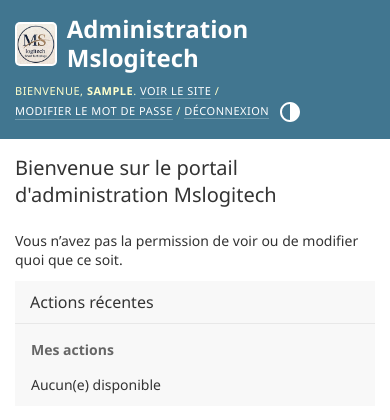
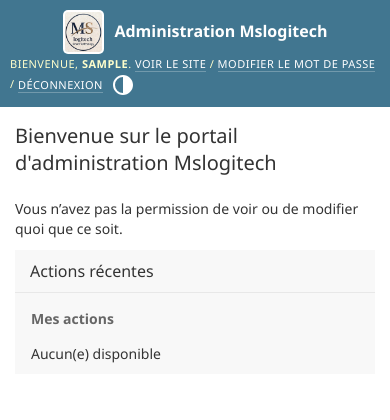
Before and after one commit to Mouahaflorien/easytravel-, a Django app: page /admin/ in a window 390 px wide. Shown: the top 420 px of the page. Run offline with Django 5.2, Linux system fonts and the light colour scheme; the visitor is signed in with stand-in values (Sample User, id 1); data comes from the database, SQL or seed files in the repository; data that the repository does not hold is empty.

Commit message:
Make Django admin login responsive for mobile

```diff
--- a/templates/admin/base_site.html
+++ b/templates/admin/base_site.html
@@ -4,12 +4,52 @@
 {% block title %}{{ title }} | {{ site_title|default:_('EasyTravel Admin') }}{% endblock %}
 
 {% block branding %}
-<h1 id="site-name">
-    <a href="{% url 'admin:index' %}" style="display: flex; align-items: center; gap: 10px;">
-        <img src="{% static 'images/logo_mslogitech.png' %}" alt="Mslogitech Logo" style="height: 40px; border-radius: 5px; background: white; padding: 2px;">
-        <span style="color: #fff; font-weight: bold;">{{ site_header|default:_('Administration Mslogitech') }}</span>
+<h1 id="site-name" style="margin: 0; padding: 0;">
+    <a href="{% url 'admin:index' %}" style="display: flex; align-items: center; gap: 10px; flex-wrap: wrap;">
+        <img src="{% static 'images/logo_mslogitech.png' %}" alt="Mslogitech Logo" style="height: 40px; border-radius: 5px; background: white; padding: 2px; max-width: 100%; object-fit: contain;">
+        <span style="color: #fff; font-weight: bold; font-size: max(1rem, 16px); line-height: 1.2;">{{ site_header|default:_('Administration Mslogitech') }}</span>
     </a>
 </h1>
 {% endblock %}
 
+{% block extrahead %}
+<meta name="viewport" content="width=device-width, initial-scale=1.0, maximum-scale=1.0, user-scalable=no">
+{% endblock %}
+
+{% block extrastyle %}
+<style>
+    /* Responsive tweaks for admin login on mobile */
+    @media (max-width: 768px) {
+        #header {
+            padding: 10px !important;
+        }
+        #site-name a {
+            font-size: 14px !important;
+        }
+        #content {
+            padding: 15px !important;
+        }
+        .login #container {
+            width: 95% !important;
+            min-width: unset !important;
+            margin: 20px auto !important;
+        }
+        .login .form-row {
+            padding: 10px 0 !important;
+        }
+        .login input[type="text"], .login input[type="password"] {
+            width: 100% !important;
+            box-sizing: border-box;
+            padding: 10px !important;
+            font-size: 16px !important; /* Prevents iOS zoom */
+        }
+        .submit-row input[type="submit"] {
+            width: 100% !important;
+            padding: 12px !important;
+            font-size: 16px !important;
+        }
+    }
+</style>
+{% endblock %}
+
 {% block nav-global %}{% endblock %}
```
